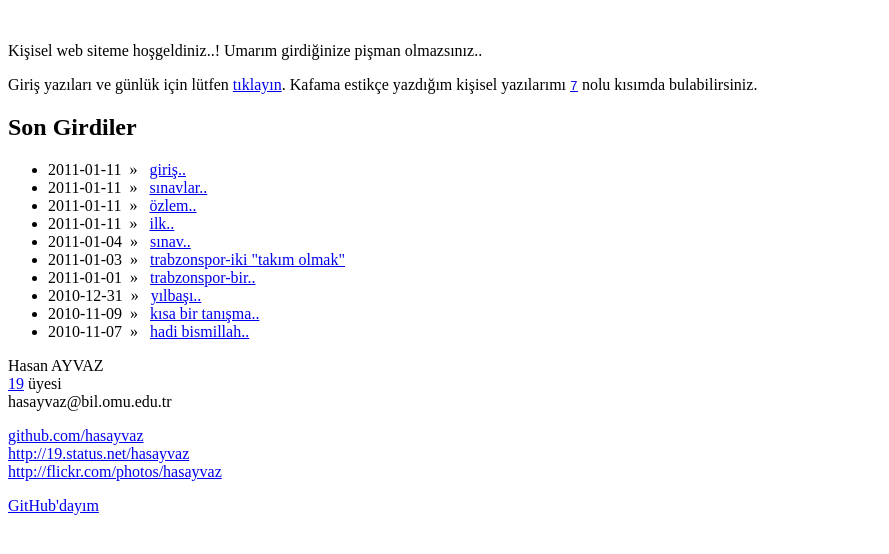
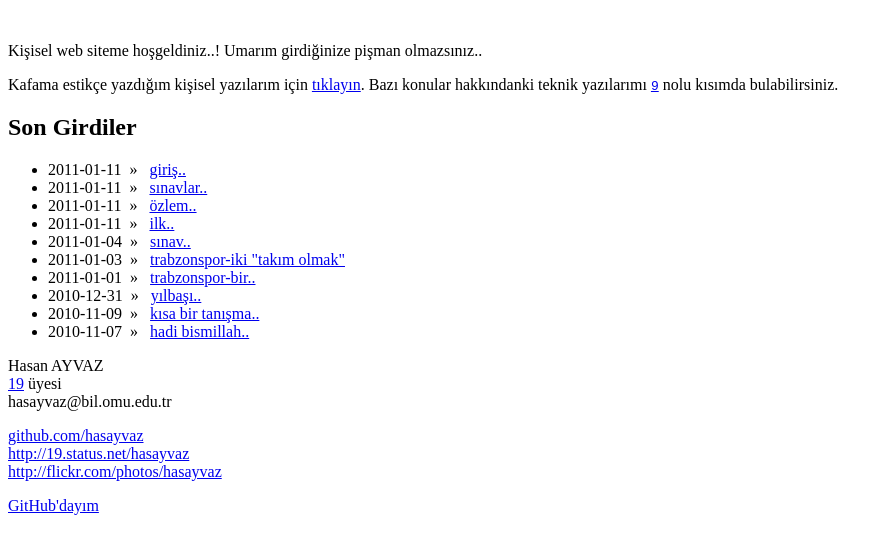
Before and after one commit to hasayvaz/hasayvaz.github.com, a Jekyll site: the page built from index.html, in a window 1280 px wide. Shown: the top 554 px of the page, without its empty margins (0-889 px from the left). Built offline with Jekyll 4.4.1, drawn with Linux system fonts in a browser that asks for light colours.

Commit message:
güncelleme

```diff
--- a/index.html
+++ b/index.html
@@ -7,9 +7,7 @@ title: => hasayvaz <=
 
   <p>Kişisel web siteme hoşgeldiniz..! Umarım girdiğinize pişman olmazsınız..</p>
 
-  Giriş yazıları ve günlük için lütfen <a href="0/">tıklayın</a>. Kafama estikçe yazdığım
-  kişisel yazılarımı <a href="7/"><code>7</code></a> nolu kısımda
-  bulabilirsiniz.</p>
+  Kafama estikçe yazdığım kişisel yazılarım için <a href="0/">tıklayın</a>. Bazı konular hakkındanki teknik yazılarımı <a href="9/"><code>9</code></a> nolu kısımda bulabilirsiniz.</p>
 
   {% include html/archive %}
 </div>
```
Also changed, not shown: 9/_posts/birinci.md (deleted, +0 -6 lines).
